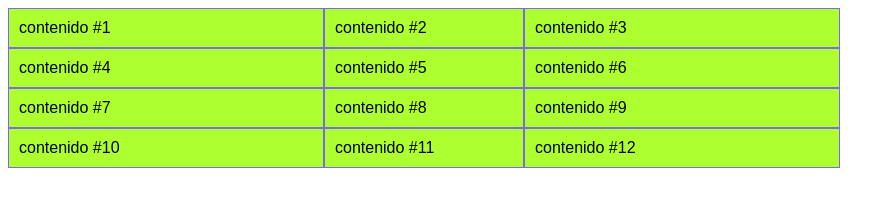
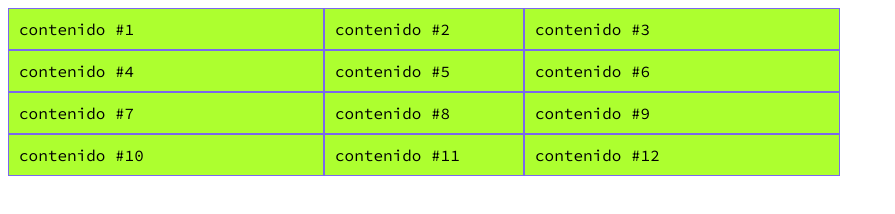
Before and after one commit to marfernans/cssgrid, a plain HTML site: page 01-columnas/index.html in a window 1280 px wide. Shown: the whole page, without its empty margins (0-895 px from the left). Drawn offline with Linux system fonts and the light colour scheme.

Commit message:
Agregé google font

```diff
--- a/01-columnas/columnas.css
+++ b/01-columnas/columnas.css
@@ -1,5 +1,5 @@
 body {
-  font-family: Arial;
+  font-family: 'Source Code Pro', monospace;
 }
 
 .container {
--- a/01-columnas/index.html
+++ b/01-columnas/index.html
@@ -6,7 +6,9 @@
     <meta name="viewport" content="width=device-width, initial-scale=1.0">
     <meta http-equiv="X-UA-Compatible" content="ie=edge">
     <link rel="stylesheet" href="columnas.css">
+
     <title>Columnas</title>
+    <link href="https://fonts.googleapis.com/css?family=Source+Code+Pro&display=swap" rel="stylesheet">
 </head>
 
 <body>
```
